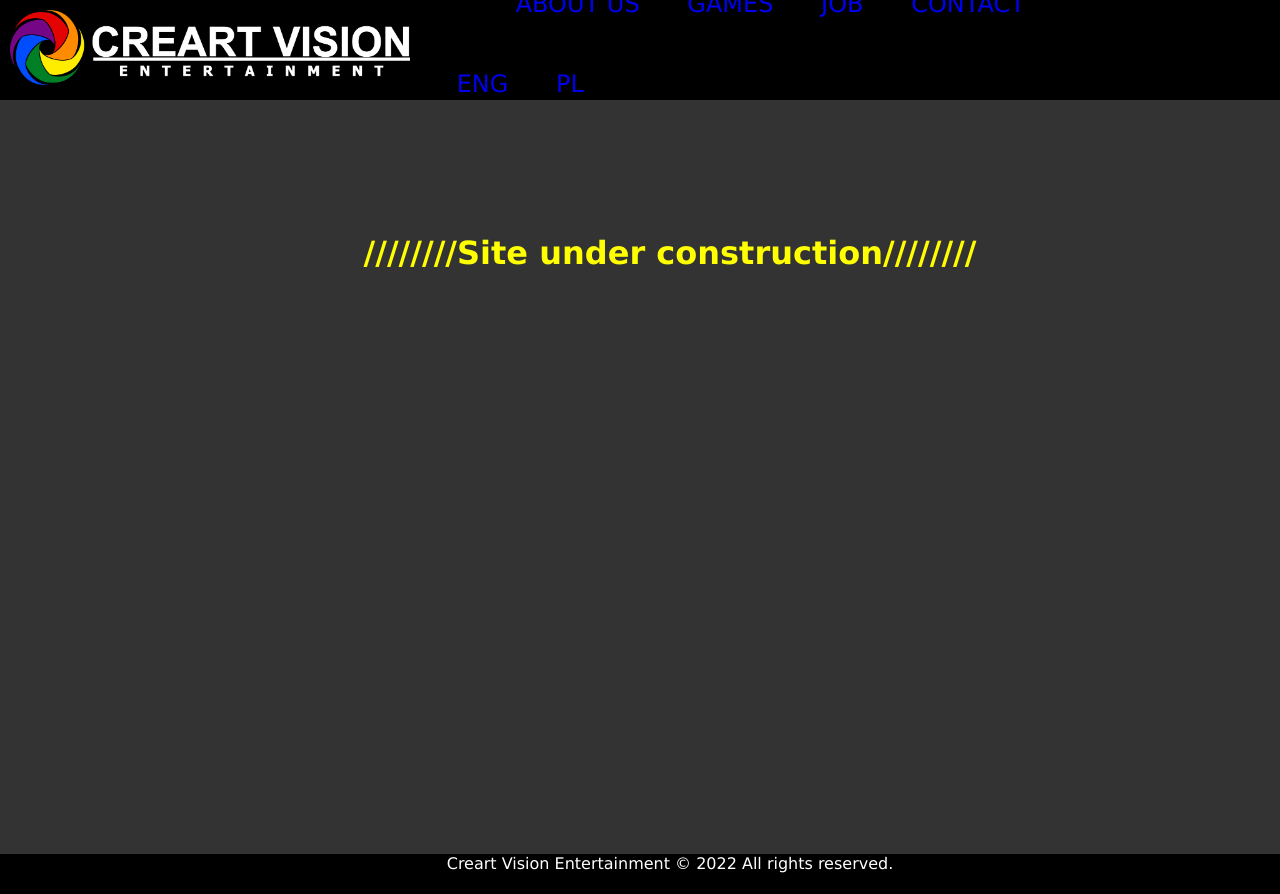
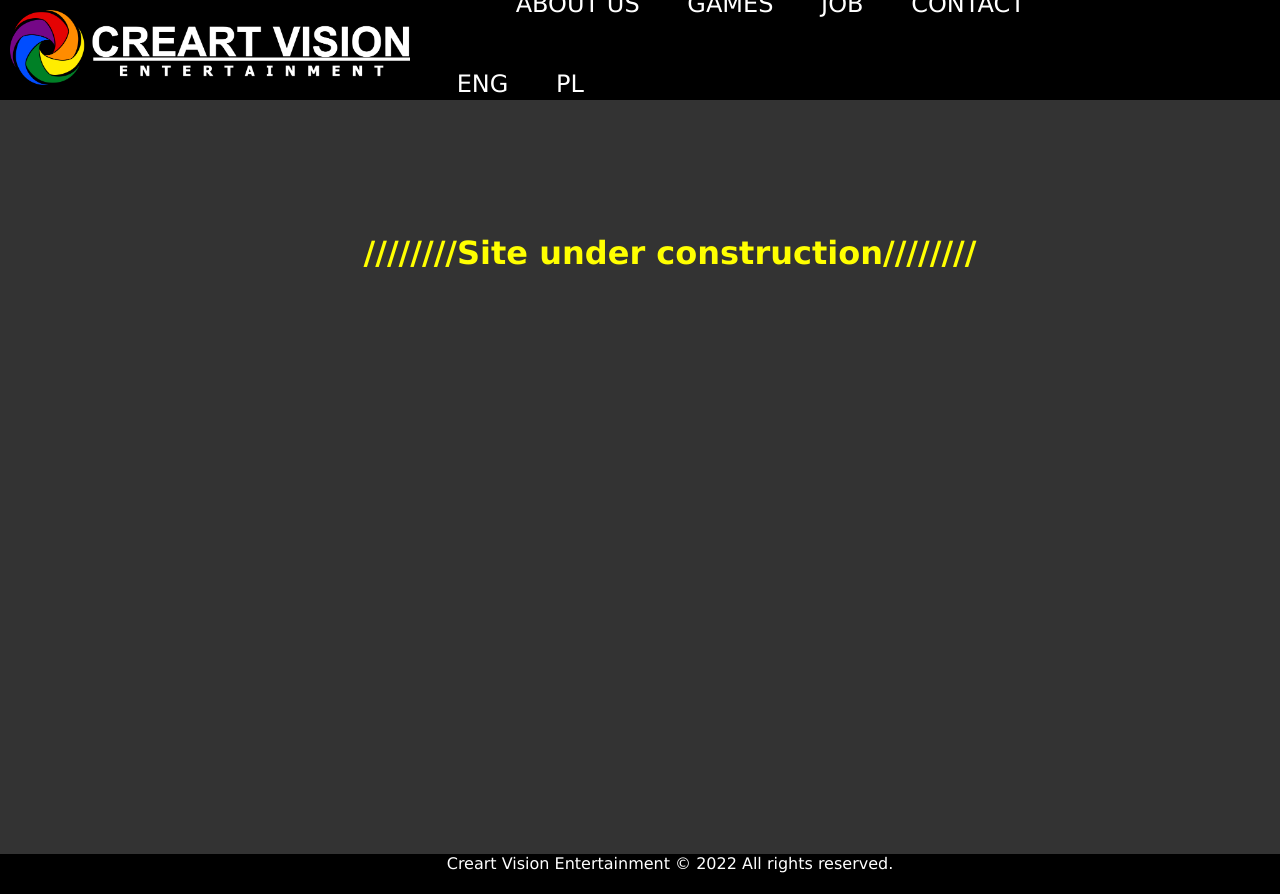
Before and after one commit to creartvisionstudio/creartvisionstudio.github.io, a plain HTML site: page index.html in a window 1280 px wide. Shown: the top 894 px of the page. Drawn offline with Linux system fonts and the light colour scheme.

Commit message:
Add files via upload

```diff
--- a/css/style.css
+++ b/css/style.css
@@ -58,6 +58,12 @@ ul
 }
 a
 {
+    color: white;
+    text-decoration: none;
+}
+a:hover
+{
+    color: #666;
     text-decoration: none;
 }
 article
```
